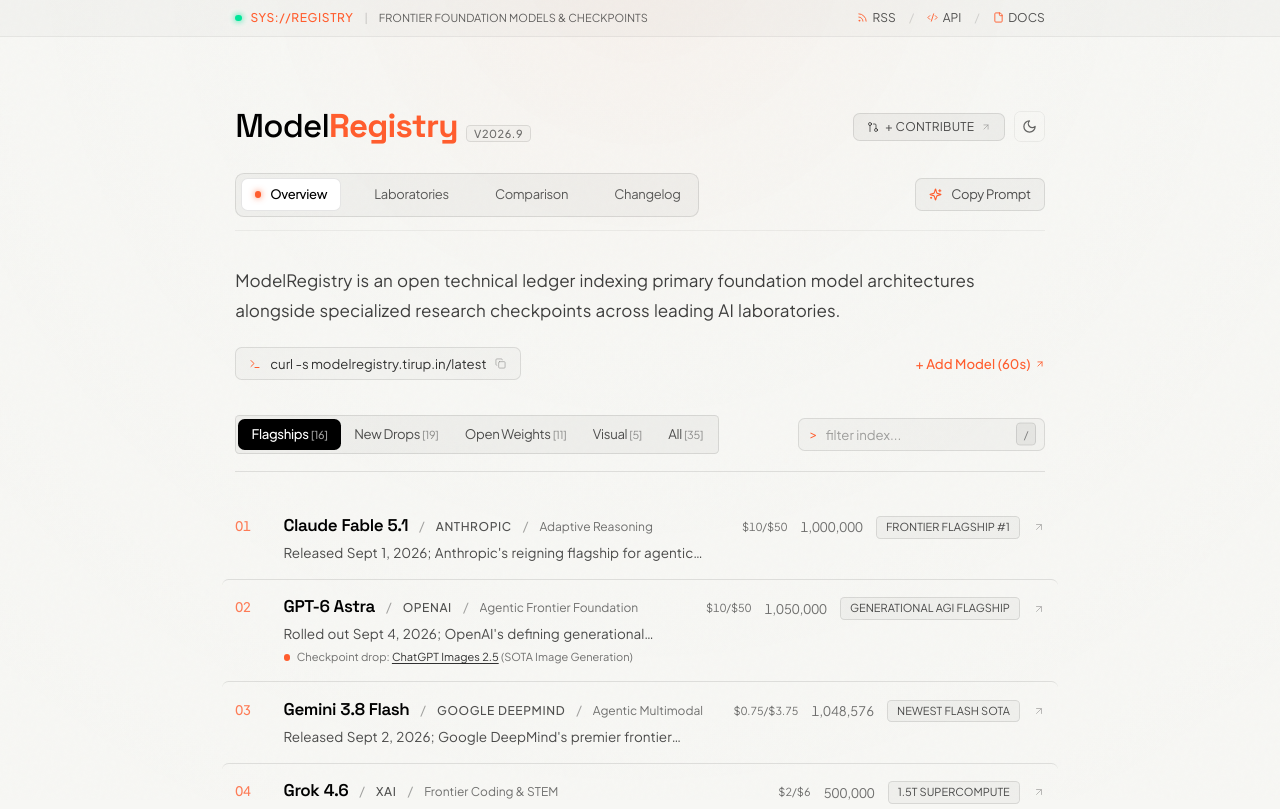
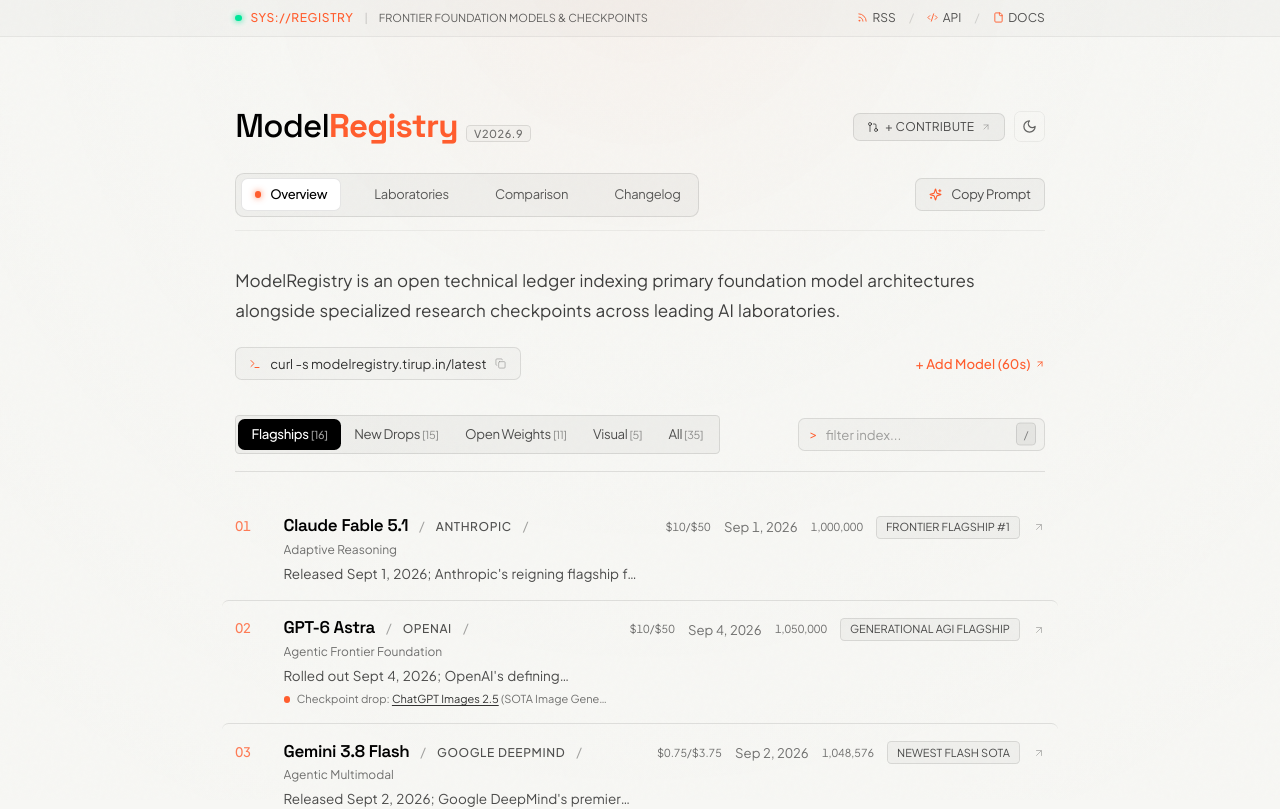
Before and after one commit to TirupMehta/ModelRegistry, a Next.js app: page / in a window 1280 px wide. Shown: the top 809 px of the page. Built offline with nearby package versions, Linux system fonts and the light colour scheme.

Commit message:
fix(ui): New Drops is purely date-driven (last 30 days, newest first)

```diff
--- a/app/page.tsx
+++ b/app/page.tsx
@@ -5,9 +5,21 @@
 import TextWithBlur from "@/components/text-with-blur"
 import ModelDetailsModal from "@/components/model-details-modal"
 import { modelsData, type ModelItem } from "@/data/models"
+import { formatDate } from "@/lib/utils"
 import { Search, ArrowUpRight, Terminal, Sparkles, Layers, Copy, Check } from "lucide-react"
 
 type ViewTab = "flagships" | "latest-drops" | "open-weights" | "visual" | "all"
+
+// New Drops is purely date-driven: models released within this window,
+// sorted newest-first. No per-lab flags involved.
+const NEW_DROPS_WINDOW_DAYS = 30
+
+function isNewDrop(releaseDate: string, now: number = Date.now()): boolean {
+  const t = new Date(releaseDate).getTime()
+  if (Number.isNaN(t)) return false
+  const diffDays = (now - t) / (1000 * 60 * 60 * 24)
+  return diffDays >= 0 && diffDays <= NEW_DROPS_WINDOW_DAYS
+}
 
 export default function Home() {
   const [activeTab, setActiveTab] = useState<ViewTab>("flagships")
@@ -66,11 +78,13 @@
     return () => window.removeEventListener("keydown", handleKeyDown)
   }, [searchQuery])
 
-  // Filter models based on tab & query
+  // Filter models based on tab & query.
+  // New Drops is a purely datewise feed: released in the last
+  // NEW_DROPS_WINDOW_DAYS, newest releaseDate first.
   const filteredModels = useMemo(() => {
-    return modelsData.filter((model) => {
+    const filtered = modelsData.filter((model) => {
       if (activeTab === "flagships" && !model.isCompanyFlagship) return false
-      if (activeTab === "latest-drops" && !model.isLatestCheckpoint) return false
+      if (activeTab === "latest-drops" && !isNewDrop(model.releaseDate)) return false
       if (activeTab === "open-weights" && !model.openWeights) return false
       if (activeTab === "visual" && model.category !== "image" && model.category !== "video") return false
 
@@ -85,24 +99,32 @@
 
       return true
     })
+
+    if (activeTab === "latest-drops") {
+      filtered.sort((a, b) => b.releaseDate.localeCompare(a.releaseDate))
+    }
+
+    return filtered
   }, [activeTab, searchQuery])
 
   // Filter counters
   const counts = useMemo(() => {
     return {
       flagships: modelsData.filter((m) => m.isCompanyFlagship).length,
-      latestDrops: modelsData.filter((m) => m.isLatestCheckpoint).length,
+      latestDrops: modelsData.filter((m) => isNewDrop(m.releaseDate)).length,
       openWeights: modelsData.filter((m) => m.openWeights).length,
       visual: modelsData.filter((m) => m.category === "image" || m.category === "video").length,
       all: modelsData.length,
     }
   }, [])
 
-  // Check if a flagship has a specialized newest drop
+  // Check if a flagship has a specialized newest drop (newest by releaseDate)
   const getSpecializedDrop = (companyId: string, currentId: string) => {
-    return modelsData.find(
-      (m) => m.companyId === companyId && m.isLatestCheckpoint && m.id !== currentId
-    )
+    return modelsData
+      .filter(
+        (m) => m.companyId === companyId && m.isLatestCheckpoint && m.id !== currentId
+      )
+      .sort((a, b) => b.releaseDate.localeCompare(a.releaseDate))[0]
   }
 
   return (
@@ -188,6 +210,7 @@
 
               <button
                 onClick={() => setActiveTab("latest-drops")}
+                title={`Released in the last ${NEW_DROPS_WINDOW_DAYS} days, newest first`}
                 className={`py-1.5 px-2.5 sm:px-3 rounded-md text-xs font-sans tracking-tight transition-colors duration-150 select-none cursor-pointer whitespace-nowrap ${
                   activeTab === "latest-drops"
                     ? "bg-black text-white dark:bg-white dark:text-black font-medium"
@@ -259,7 +282,11 @@
         <div className="flex flex-col list-hover-group">
           {filteredModels.length === 0 ? (
             <div className="py-12 text-center text-xs font-sans text-black/40 dark:text-zinc-500">
-              [ NO MODELS MATCHING QUERY &quot;{searchQuery}&quot; ]
+              {activeTab === "latest-drops" && !searchQuery.trim() ? (
+                <span>[ NO NEW DROPS IN THE LAST {NEW_DROPS_WINDOW_DAYS} DAYS ]</span>
+              ) : (
+                <span>[ NO MODELS MATCHING QUERY &quot;{searchQuery}&quot; ]</span>
+              )}
             </div>
           ) : (
             filteredModels.map((model, index) => {
@@ -302,6 +329,10 @@
 
                       <div className="flex items-center gap-1.5 text-[11px] font-sans text-black/50 dark:text-zinc-400 mb-1 pl-5">
                         <span className="uppercase text-black/70 dark:text-zinc-300 font-medium">{model.companyName}</span>
+                        <span>•</span>
+                        <time dateTime={model.releaseDate} className="tabular-nums whitespace-nowrap">
+                          {formatDate(model.releaseDate)}
+                        </time>
                         <span>•</span>
                         <span>{model.contextWindow.replace(" tokens", "")}</span>
                         <span>•</span>
@@ -377,10 +408,14 @@
                         </span>
                         <time
                           dateTime={model.releaseDate}
-                          className="font-sans text-xs text-black/45 dark:text-zinc-400 tabular-nums"
+                          title={formatDate(model.releaseDate)}
+                          className="font-sans text-xs text-black/45 dark:text-zinc-400 tabular-nums whitespace-nowrap"
                         >
+                          {formatDate(model.releaseDate)}
+                        </time>
+                        <span className="hidden lg:inline font-sans text-[11px] text-black/45 dark:text-zinc-400 tabular-nums whitespace-nowrap">
                           {model.contextWindow.replace(" tokens", "")}
-                        </time>
+                        </span>
 
                         <span className="text-[11px] font-sans px-2 py-0.5 rounded border border-black/10 dark:border-white/[0.08] bg-black/[0.03] dark:bg-white/[0.04] text-black/70 dark:text-zinc-300 transition-colors duration-150 group-hover:border-[#ff5d2e]/40 group-hover:text-[#ff5d2e] dark:group-hover:text-[#ff7347]">
                           {model.statusBadge}
```
